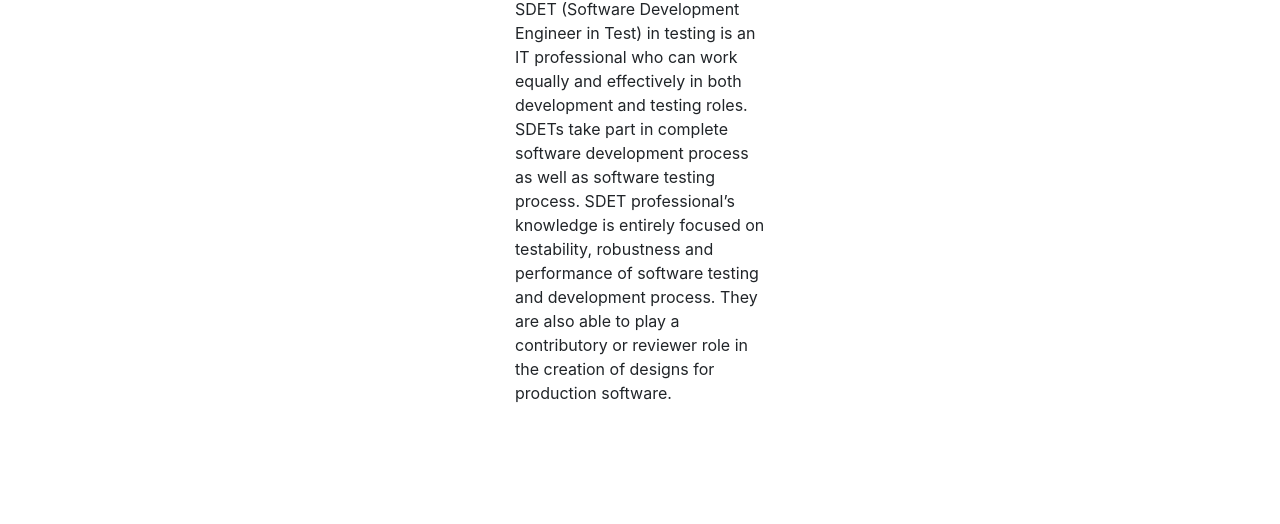
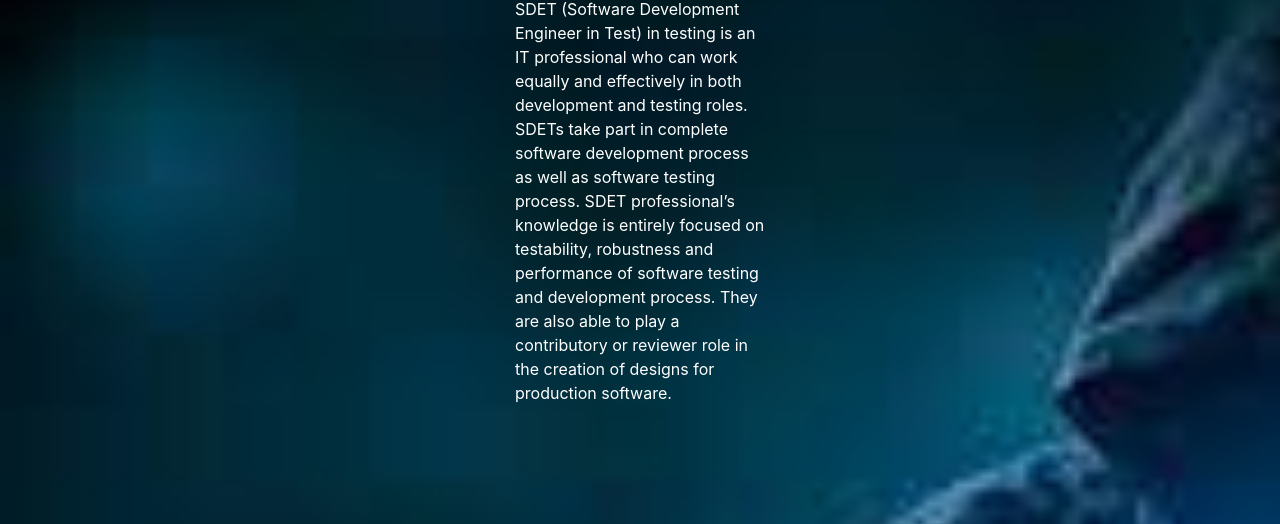
Before and after one commit to albur2021/QATesting2021, a plain HTML site: page HTMLandCSS_Demo_Test/index1.html in a window 1280 px wide. Shown: the part 111-635 px from the top of the page. Drawn offline with nearby package versions, Linux system fonts and the light colour scheme.

Commit message:
Add background image on index1.html

```diff
--- a/HTMLandCSS_Demo_Test/cssFolder/index1.css
+++ b/HTMLandCSS_Demo_Test/cssFolder/index1.css
@@ -1,4 +1,10 @@
+#container{
+    background-image: url("../images/download.jpeg");
+    background-repeat: no-repeat, repeat;
+    background-size: cover;
+    color:white;
 
+}
 .forward{
     color:white
 }
@@ -15,6 +21,7 @@ p{
     height: 500px;
     margin: auto;
     justify-content: center;
+
 }
 a{
     color:red;
--- a/HTMLandCSS_Demo_Test/index1.html
+++ b/HTMLandCSS_Demo_Test/index1.html
@@ -14,7 +14,7 @@
 
     <title>SDET Description</title>
   </head>
-  <body>
+  <body id="container">
     <div id="jobName">
       <h2>Who is the SDET ?</h2>
     </div>
```
Also changed, not shown: HTMLandCSS_Demo_Test/images/download.jpeg (added).
